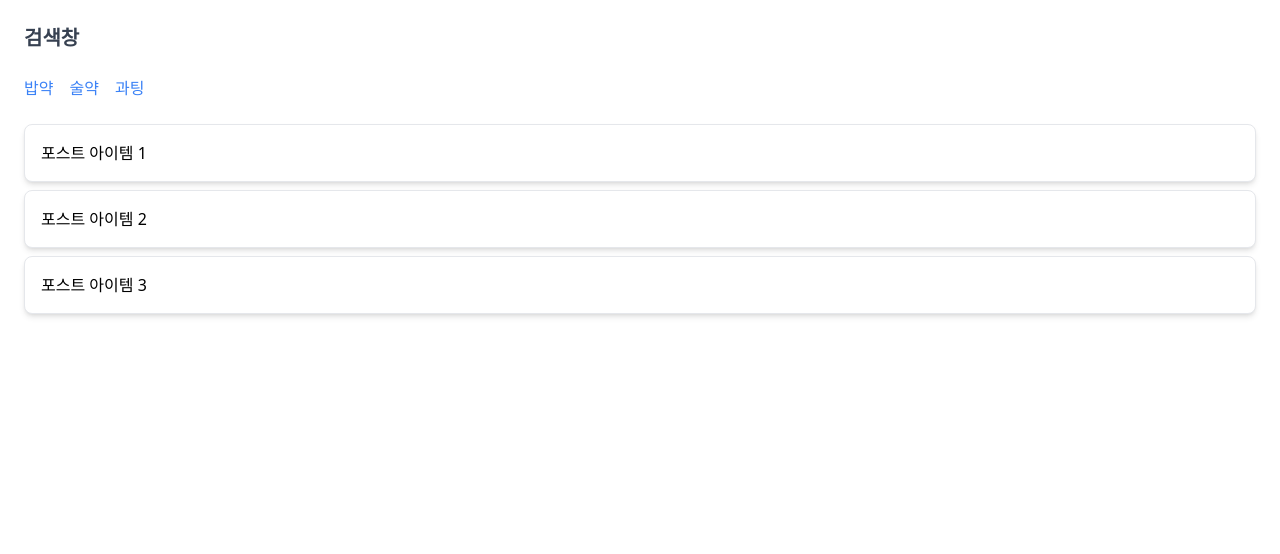
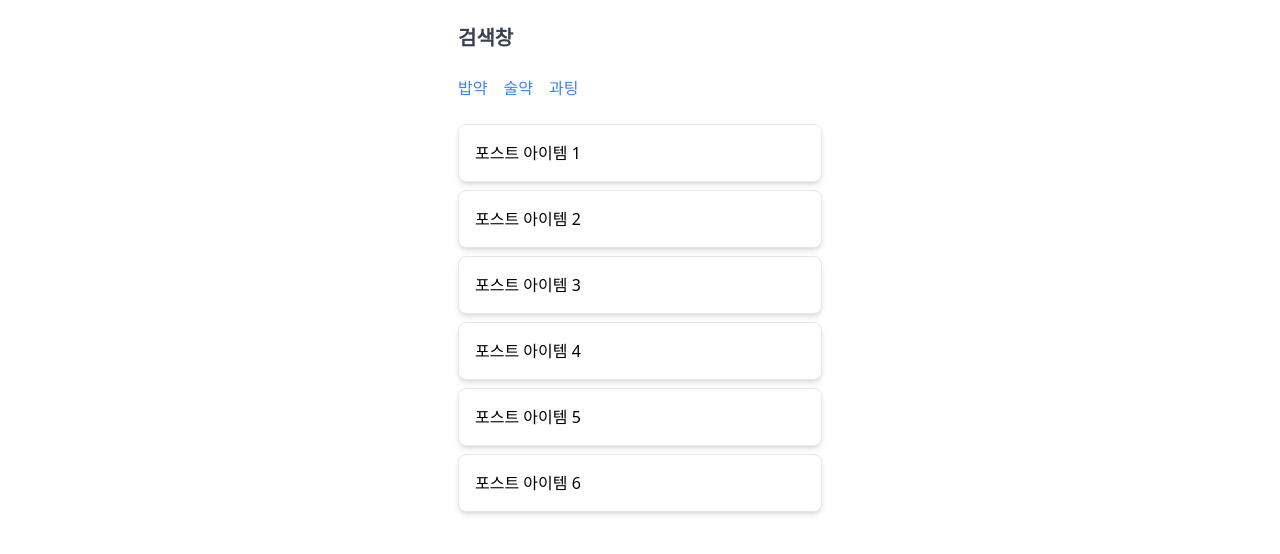
Before and after one commit to BobSoolTing/Bob-Sool-Ting-FE, a Next.js app: page / in a window 1280 px wide. Shown: the top 554 px of the page. Built offline with nearby package versions, Linux system fonts and the light colour scheme.

Commit message:
🎉Start : 프로젝트 초기 세팅

```diff
--- /dev/null
+++ b/src/components/shared/Button.tsx
@@ -0,0 +1,5 @@
+import React from 'react';
+
+export default function Button({ children }) {
+  return <div>{children}</div>;
+}
--- /dev/null
+++ b/src/pages/404.tsx
@@ -0,0 +1,3 @@
+export default function NotFoundPage() {
+  return <h1> 404페이지입니다. </h1>;
+}
--- a/src/pages/_app.tsx
+++ b/src/pages/_app.tsx
@@ -1,6 +1,12 @@
-import "@/styles/globals.css";
-import type { AppProps } from "next/app";
+import '@/styles/globals.css';
+import type { AppProps } from 'next/app';
 
 export default function App({ Component, pageProps }: AppProps) {
-  return <Component {...pageProps} />;
+  return (
+    <div className='w-full h-screen flex justify-center items-center bg-white'>
+      <div className='w-[412px] h-full'>
+        <Component {...pageProps} />
+      </div>
+    </div>
+  );
 }
--- a/src/pages/_document.tsx
+++ b/src/pages/_document.tsx
@@ -1,10 +1,10 @@
-import { Html, Head, Main, NextScript } from "next/document";
+import { Html, Head, Main, NextScript } from 'next/document';
 
 export default function Document() {
   return (
-    <Html lang="en">
+    <Html lang='ko'>
       <Head />
-      <body className="antialiased">
+      <body className='antialiased'>
         <Main />
         <NextScript />
       </body>
--- a/src/pages/index.tsx
+++ b/src/pages/index.tsx
@@ -1,29 +1,50 @@
-import Link from "next/link";
+import Link from 'next/link';
 
 export default function Home() {
   return (
-    <div className="container mx-auto p-6 space-y-6">
+    <div className='container mx-auto p-6 space-y-6'>
       {/* Search Section */}
-      <div className="text-xl font-semibold text-gray-700">검색창</div>
+      <div className='text-xl font-semibold text-gray-700'>검색창</div>
 
       {/* Links Section */}
-      <div className="space-x-4">
-        <Link href={"/bst/meal/meal"} className="text-blue-500 hover:underline">
+      <div className='space-x-4'>
+        <Link href={'/bst/meal/meal'} className='text-blue-500 hover:underline'>
           밥약
         </Link>
-        <Link href={"/bst/meal/drink"} className="text-blue-500 hover:underline">
+        <Link
+          href={'/bst/meal/drink'}
+          className='text-blue-500 hover:underline'
+        >
           술약
         </Link>
-        <Link href={"/bst/meal/groupMeet"} className="text-blue-500 hover:underline">
+        <Link
+          href={'/bst/meal/groupMeet'}
+          className='text-blue-500 hover:underline'
+        >
           과팅
         </Link>
       </div>
 
       {/* Post Items Section */}
-      <div className="space-y-2">
-        <div className="p-4 border rounded-lg shadow-md bg-white">포스트 아이템 1</div>
-        <div className="p-4 border rounded-lg shadow-md bg-white">포스트 아이템 2</div>
-        <div className="p-4 border rounded-lg shadow-md bg-white">포스트 아이템 3</div>
+      <div className='space-y-2'>
+        <div className='p-4 border rounded-lg shadow-md bg-white'>
+          포스트 아이템 1
+        </div>
+        <div className='p-4 border rounded-lg shadow-md bg-white'>
+          포스트 아이템 2
+        </div>
+        <div className='p-4 border rounded-lg shadow-md bg-white'>
+          포스트 아이템 3
+        </div>
+        <div className='p-4 border rounded-lg shadow-md bg-white'>
+          포스트 아이템 4
+        </div>
+        <div className='p-4 border rounded-lg shadow-md bg-white'>
+          포스트 아이템 5
+        </div>
+        <div className='p-4 border rounded-lg shadow-md bg-white'>
+          포스트 아이템 6
+        </div>
       </div>
     </div>
   );
--- a/tsconfig.json
+++ b/tsconfig.json
@@ -10,11 +10,12 @@
     "moduleResolution": "bundler",
     "resolveJsonModule": true,
     "isolatedModules": true,
-    "jsx": "preserve",
+    "jsx": "react-jsx", // 여기 수정
     "incremental": true,
     "paths": {
       "@/*": ["./src/*"]
-    }
+    },
+    "types": ["next", "next/types/global"] // 여기에 추가
   },
   "include": ["next-env.d.ts", "**/*.ts", "**/*.tsx"],
   "exclude": ["node_modules"]
```
Also changed, not shown: package.json (+8 -5 lines), .eslintrc.json, 2 other files (tests, documents, lock files or other folders).
